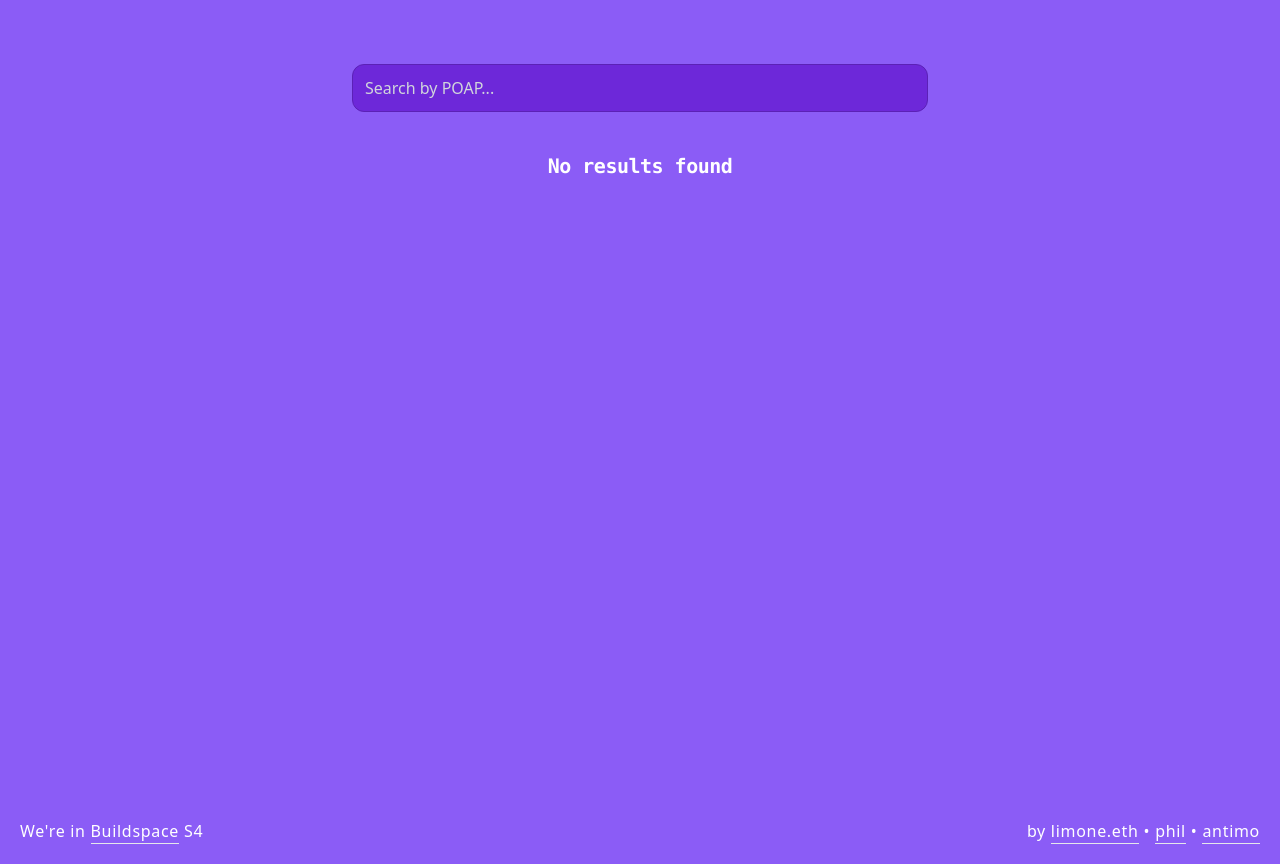
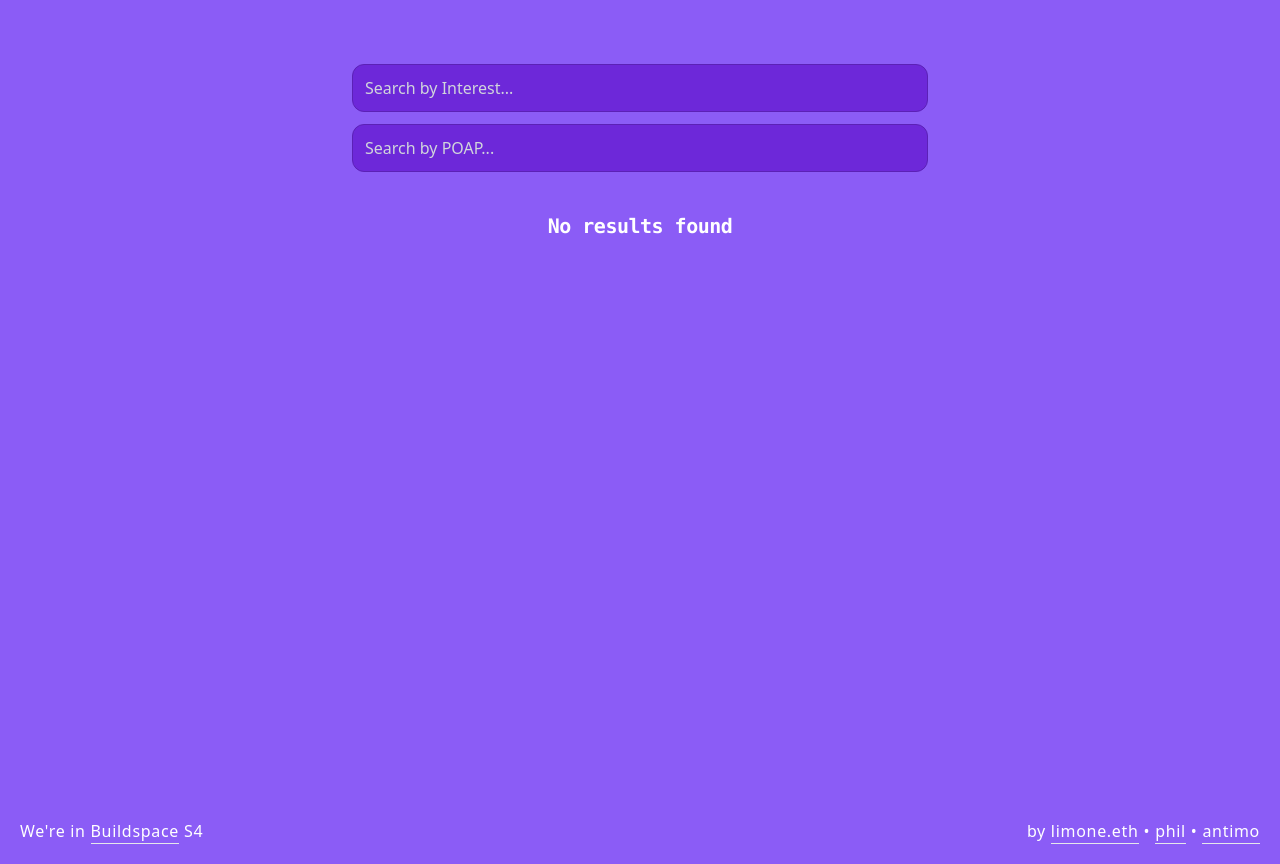
Before and after one commit to limone-eth/findcaster, a Next.js app: page / in a window 1280 px wide. Built offline with nearby package versions, Linux system fonts and the light colour scheme.

Commit message:
feat: Allow users to filter profiles by interest

```diff
--- a/models/profiles/services/internalApi/ProfileInternalApiService.ts
+++ b/models/profiles/services/internalApi/ProfileInternalApiService.ts
@@ -4,8 +4,11 @@ import { createUrl } from '@/models/application/services/UrlService';
 export class ProfileInternalApiService extends AbstractInternalApiService {
   private static BASE_URL = '/profiles';
 
-  async getProfiles(poapEventIds: number[]): Promise<any[]> {
-    const params = poapEventIds.map((poapEventId) => `poapEventId=${poapEventId}`);
+  async getProfiles(poapEventIds: number[], interests: string[]): Promise<any[]> {
+    const params = [
+      ...poapEventIds.map((poapEventId) => `poapEventId=${poapEventId}`),
+      ...interests.map((interest) => `interest=${interest}`),
+    ];
     const url = createUrl(`${ProfileInternalApiService.BASE_URL}/`, params);
     const response = await this.executeGetQuery<any>(url);
     if (!response) {
--- /dev/null
+++ b/modules/common/components/AdvancedSelect/InterestAdvancedSelect.tsx
@@ -0,0 +1,64 @@
+import { AdvancedSelect } from '@/modules/application/components/DesignSystem';
+import { InterestSearchResultItem } from '@/modules/common/components/AdvancedSelect/SearchResultItems';
+
+const InterestAdvancedSelect = ({ onSelect, onChange, footer, status, value, size, shouldCloseOnSelect }: any) => {
+  const options = [
+    { name: 'Politics', id: 'politics' },
+    { name: 'Events', id: 'events' },
+    { name: 'Culture', id: 'culture' },
+    { name: 'Sports', id: 'sports' },
+    { name: 'Technology', id: 'technology' },
+    { name: 'Wellness', id: 'wellness' },
+    { name: 'Travel', id: 'travel' },
+    { name: 'Fashion', id: 'fashion' },
+    { name: 'Food', id: 'food' },
+    { name: 'Relationships', id: 'relationships' },
+    { name: 'Education', id: 'education' },
+    { name: 'Environment', id: 'environment' },
+    { name: 'Humor', id: 'humor' },
+    { name: 'Parenting', id: 'parenting' },
+    { name: 'Art', id: 'art' },
+    { name: 'Issues', id: 'issues' },
+    { name: 'Achievements', id: 'achievements' },
+    { name: 'Gaming', id: 'gaming' },
+    { name: 'Books', id: 'books' },
+    { name: 'DIY', id: 'diy' },
+    { name: 'NFT', id: 'nft' },
+    { name: 'Artificial Intelligence', id: 'ai' },
+    { name: 'Blockchain', id: 'blockchain' },
+    { name: 'Cryptocurrencies', id: 'crypto' },
+    { name: 'Decentralized Finance', id: 'defi' },
+    { name: 'Smart Contracts', id: 'smart-contracts' },
+    { name: 'NFTs', id: 'nfts' },
+    { name: 'Cybersecurity', id: 'cybersecurity' },
+    { name: 'Data Privacy', id: 'data-privacy' },
+    { name: 'E-Commerce', id: 'e-commerce' },
+    { name: 'Cloud Computing', id: 'cloud-computing' },
+    { name: 'Startups', id: 'startups' },
+    { name: 'Venture Capital', id: 'venture-capital' },
+    { name: 'Tech Gadgets', id: 'tech-gadgets' },
+    { name: 'Machine Learning', id: 'machine-learning' },
+    { name: 'Virtual Reality', id: 'virtual-reality' },
+    { name: 'Augmented Reality', id: 'augmented-reality' },
+    { name: 'Web Development', id: 'web-development' },
+    { name: 'SaaS', id: 'saas' },
+    { name: 'Product Management', id: 'product-management' },
+  ];
+
+  return (
+    <AdvancedSelect
+      placeholder="Search by Interest..."
+      options={options || []}
+      renderOption={(option) => <InterestSearchResultItem item={option} />}
+      onSelect={onSelect}
+      onChange={onChange}
+      footer={footer}
+      status={status}
+      size={size}
+      value={value}
+      shouldCloseOnSelect={shouldCloseOnSelect}
+    />
+  );
+};
+
+export default InterestAdvancedSelect;
--- /dev/null
+++ b/modules/common/components/AdvancedSelect/SearchResultItems/InterestSearchResultItem.tsx
@@ -0,0 +1,11 @@
+import { Text } from '@/modules/application/components/DesignSystem';
+
+const InterestSearchResultItem = ({ item }) => (
+  <div className="w-full p-3">
+    <Text size="s" color="white" fontWeight="medium" lineClamp={1}>
+      {item.name}
+    </Text>
+  </div>
+);
+
+export default InterestSearchResultItem;
--- a/modules/common/components/AdvancedSelect/SearchResultItems/index.ts
+++ b/modules/common/components/AdvancedSelect/SearchResultItems/index.ts
@@ -1 +1,2 @@
 export { default as PoapSearchResultItem } from './PoapSearchResultItem';
+export { default as InterestSearchResultItem } from './InterestSearchResultItem';
--- a/modules/common/components/AdvancedSelect/index.ts
+++ b/modules/common/components/AdvancedSelect/index.ts
@@ -1 +1,2 @@
 export { default as PoapAdvancedSelect } from './PoapAdvancedSelect';
+export { default as InterestAdvancedSelect } from './InterestAdvancedSelect';
--- a/modules/search/components/Search.tsx
+++ b/modules/search/components/Search.tsx
@@ -5,38 +5,58 @@ import { useEffect, useState } from 'react';
 import { XMarkIcon } from '@heroicons/react/20/solid';
 
 import { Badge, Text } from '@/modules/application/components/DesignSystem';
-import { PoapAdvancedSelect } from '@/modules/common/components/AdvancedSelect';
+import { InterestAdvancedSelect, PoapAdvancedSelect } from '@/modules/common/components/AdvancedSelect';
 import ResultGrid from '@/modules/search/components/ResultGrid';
 import useProfileSearch from '@/modules/search/hooks/useProfileSearch';
 
 const Search = () => {
   const [poaps, setPoaps] = useState([]);
+  const [interests, setInterests] = useState([]);
 
   const { profiles, handleSearch } = useProfileSearch();
 
   useEffect(() => {
     (async () => {
-      await handleSearch(poaps);
+      await handleSearch(poaps, interests);
     })();
-  }, [poaps]);
+  }, [poaps, interests]);
 
   return (
     <div className="m-16">
       <div className="m-auto mb-10 w-1/2">
-        <PoapAdvancedSelect
-          onSelect={(item) => {
-            setPoaps(poaps.concat(item));
-          }}
-        />
-        {poaps?.length > 0 && (
+        <div className="flex flex-col gap-3">
+          <InterestAdvancedSelect
+            onSelect={(item) => {
+              setInterests(interests.concat(item));
+            }}
+          />
+          <PoapAdvancedSelect
+            onSelect={(item) => {
+              setPoaps(poaps.concat(item));
+            }}
+          />
+        </div>
+
+        {(poaps?.length > 0 || interests?.length > 0) && (
           <div className="mt-4">
-            {poaps.map((poap) => (
+            {poaps?.map((poap) => (
               <div key={poap.id} className="mb-3 mr-3 inline-block">
                 <Badge color="white" size="s">
                   {poap.event_name}
                   <Badge.Icon
                     icon={<XMarkIcon className="w-4" />}
                     onClick={() => setPoaps(poaps.filter((_poap) => _poap.id !== poap.id))}
+                  />
+                </Badge>
+              </div>
+            ))}
+            {interests?.map((interest) => (
+              <div key={interest.id} className="mb-3 mr-3 inline-block">
+                <Badge color="white" size="s">
+                  {interest.name}
+                  <Badge.Icon
+                    icon={<XMarkIcon className="w-4" />}
+                    onClick={() => setInterests(interests.filter((_interest) => _interest.id !== interest.id))}
                   />
                 </Badge>
               </div>
--- a/modules/search/hooks/useProfileSearch.ts
+++ b/modules/search/hooks/useProfileSearch.ts
@@ -6,11 +6,14 @@ const useProfileSearch = () => {
   const [profiles, setProfiles] = useState([]);
   const [isLoading, setIsLoading] = useState(false);
 
-  const handleSearch = async (poaps) => {
-    if (poaps?.length > 0) {
+  const handleSearch = async (poaps, interests) => {
+    if (poaps?.length > 0 || interests?.length > 0) {
       setIsLoading(true);
       const service = new ProfileInternalApiService();
-      const results = await service.getProfiles(poaps.map((poapsItem) => poapsItem.id));
+      const results = await service.getProfiles(
+        poaps.map((poapsItem) => poapsItem.id),
+        interests.map((interestItem) => interestItem.id)
+      );
 
       setProfiles(results || []);
 
```
